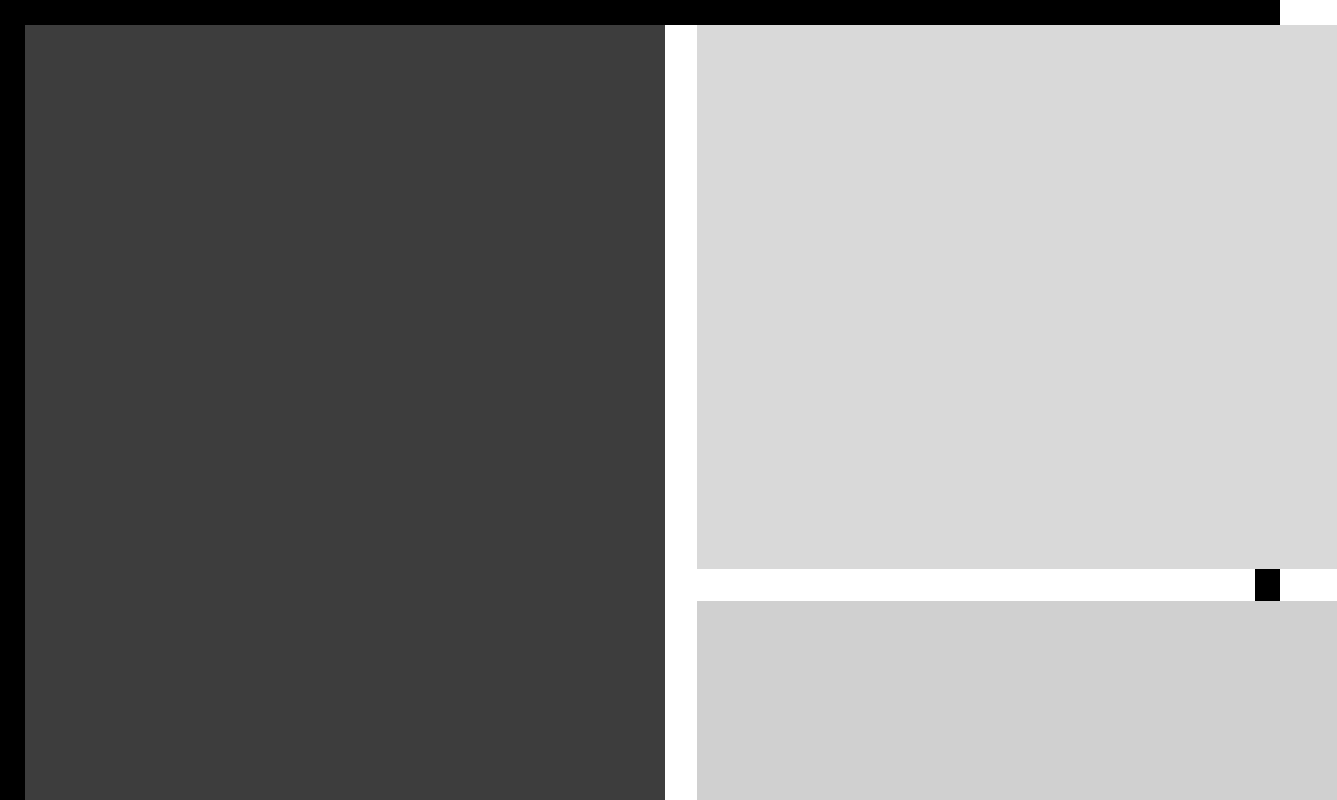
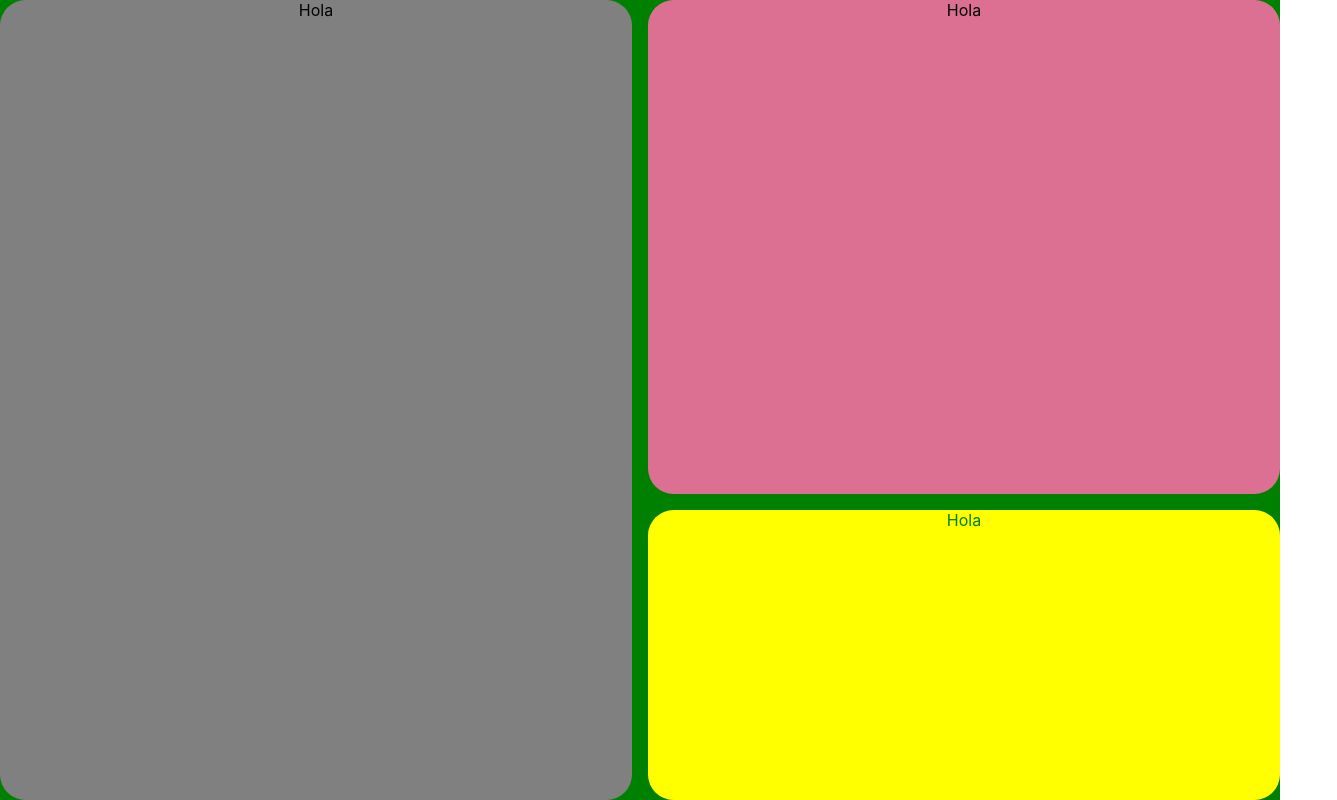
Before and after one commit to bollobollo/food-app, a React (Create React App) app: page / in a window 1280 px wide. Shown: the top 800 px of the page, 1337 px wide, since content can reach past the window. Built offline with nearby package versions, Linux system fonts and the light colour scheme.

Commit message:
commit 6

```diff
--- a/src/App.js
+++ b/src/App.js
@@ -1,15 +1,55 @@
 import './App.css';
 import Ill from './home-illustration.js'
-import styled from "styled-components";
+import styled, {css} from "styled-components";
 
 const Wrapper = styled.div`
-  display: flex;
+  height: 100vh;
+  width: 1fr;
+  display: grid;
+  grid-template-columns: repeat(2, 1fr);
+  grid-template-rows: repeat(8, 1fr);
+  column-gap: 1em;
+  row-gap: 1em;
+  background: green;
   `;
+
+const Box = styled.div`
+  background: gray;
+  border-radius: 2vw;
+  grid-column-start: 1;
+  grid-column-end: 2;
+  grid-row-start: 1;
+  grid-row-end: 9;
+
+  ${props => props.two && css`
+    background: palevioletred;
+    color: black;
+    grid-column-start: 2;
+    grid-column-end: 3;
+    grid-row-start: 1;
+    grid-row-end: 6;
+  `}
+
+  ${props => props.three && css`
+    background: yellow;
+    color: black;
+    grid-column-start: 2;
+    grid-column-end: 3;
+    grid-row-start: 6;
+    grid-row-end: 9;
+
+    ${props => props.wide && css`
+      color: green;
+    `}
+  `}
+`;
 
 function App() {
   return (
     <Wrapper className="App">
-      <Ill/>
+      <Box>Hola</Box>
+      <Box two>Hola</Box>
+      <Box three wide>Hola</Box>
     </Wrapper>
   );
 }
--- a/src/home-illustration.js
+++ b/src/home-illustration.js
@@ -1,6 +1,6 @@
 import styled from "styled-components";
 
-const Main = styled.div`
+const Wrapper = styled.div`
     display: flex;
     flex-flow: column wrap;
     width: 1312px;
@@ -30,11 +30,11 @@ const Frame3 = styled.div`
 
 function Ill (props) {
     return(
-        <Main>
+        <Wrapper>
             <Frame1/>
             <Frame2/>
             <Frame3/>
-        </Main>
+        </Wrapper>
     )
 }
 
```
